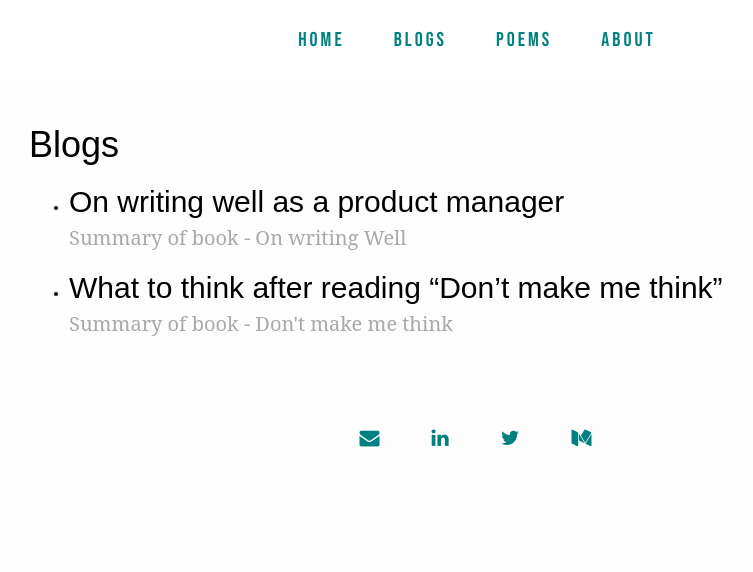
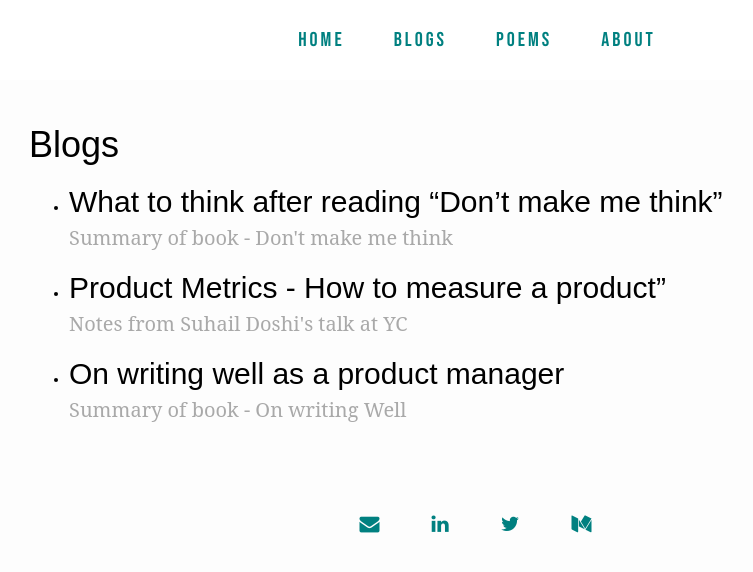
Before and after one commit to Rashmihere/Rashmihere.github.io, a Jekyll site: the page blogs.html, which Jekyll copies as it is, in a window 1280 px wide. Shown: the top 572 px of the page, without its empty margins (163-916 px from the left). Built offline with Jekyll 4.4.1, drawn with Linux system fonts in a browser that asks for light colours; some web fonts are replaced.

Commit message:
Added post

```diff
--- a/blogs.html
+++ b/blogs.html
@@ -53,6 +53,42 @@
 
 
   <ul>
+
+    <li>
+      <h2>
+      <a class = "blog-post" href = "https://uxplanet.org/what-to-think-after-reading-dont-make-me-think-97f6b9ef1908" target = blank>
+        What to think after reading “Don’t make me think”
+      </a>
+      <span class = "blog-description">
+        Summary of book - Don't make me think
+      </span>
+    </h2>
+    </li>
+
+
+
+
+
+
+
+
+
+    <li>
+      <h2>
+      <a class = "blog-post" href = "/2018-06-12-Product-Metrics.md" target = blank>
+        Product Metrics - How to measure a product”
+      </a>
+      <span class = "blog-description">
+        Notes from Suhail Doshi's talk at YC
+      </span>
+    </h2>
+    </li>
+
+
+
+
+
+
     <li>
       <h2>
       <a class = "blog-post" href = "https://uxplanet.org/on-writing-well-as-a-product-manager-9d27cc2e319c" target = blank>
@@ -63,16 +99,7 @@
       </span>
       </h2>
   </li>
-    <li>
-      <h2>
-      <a class = "blog-post" href = "https://uxplanet.org/what-to-think-after-reading-dont-make-me-think-97f6b9ef1908" target = blank>
-        What to think after reading “Don’t make me think”
-      </a>
-      <span class = "blog-description">
-        Summary of book - Don't make me think
-      </span>
-    </h2>
-    </li>
+
   </ul>
   </div>
 
```
